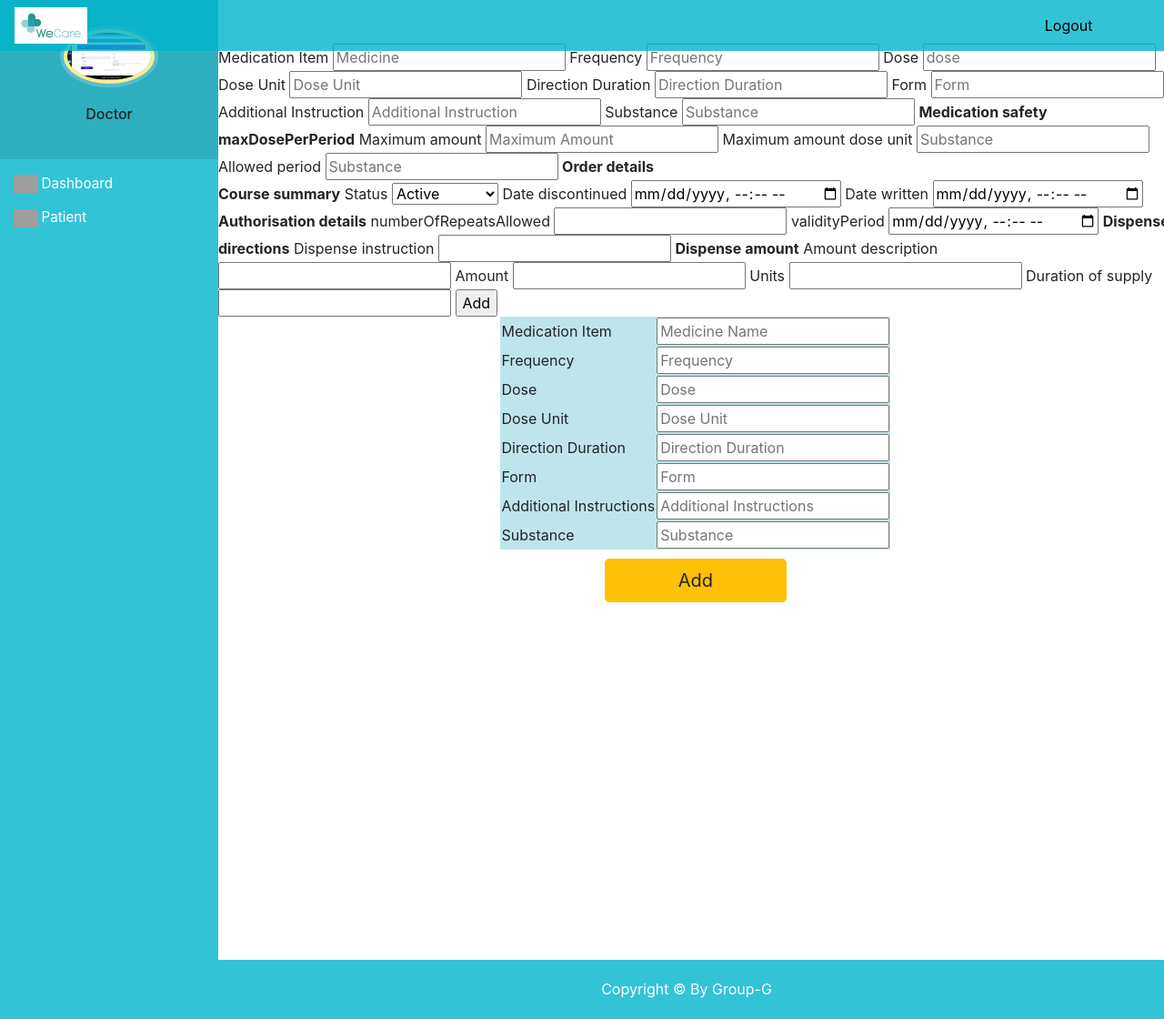
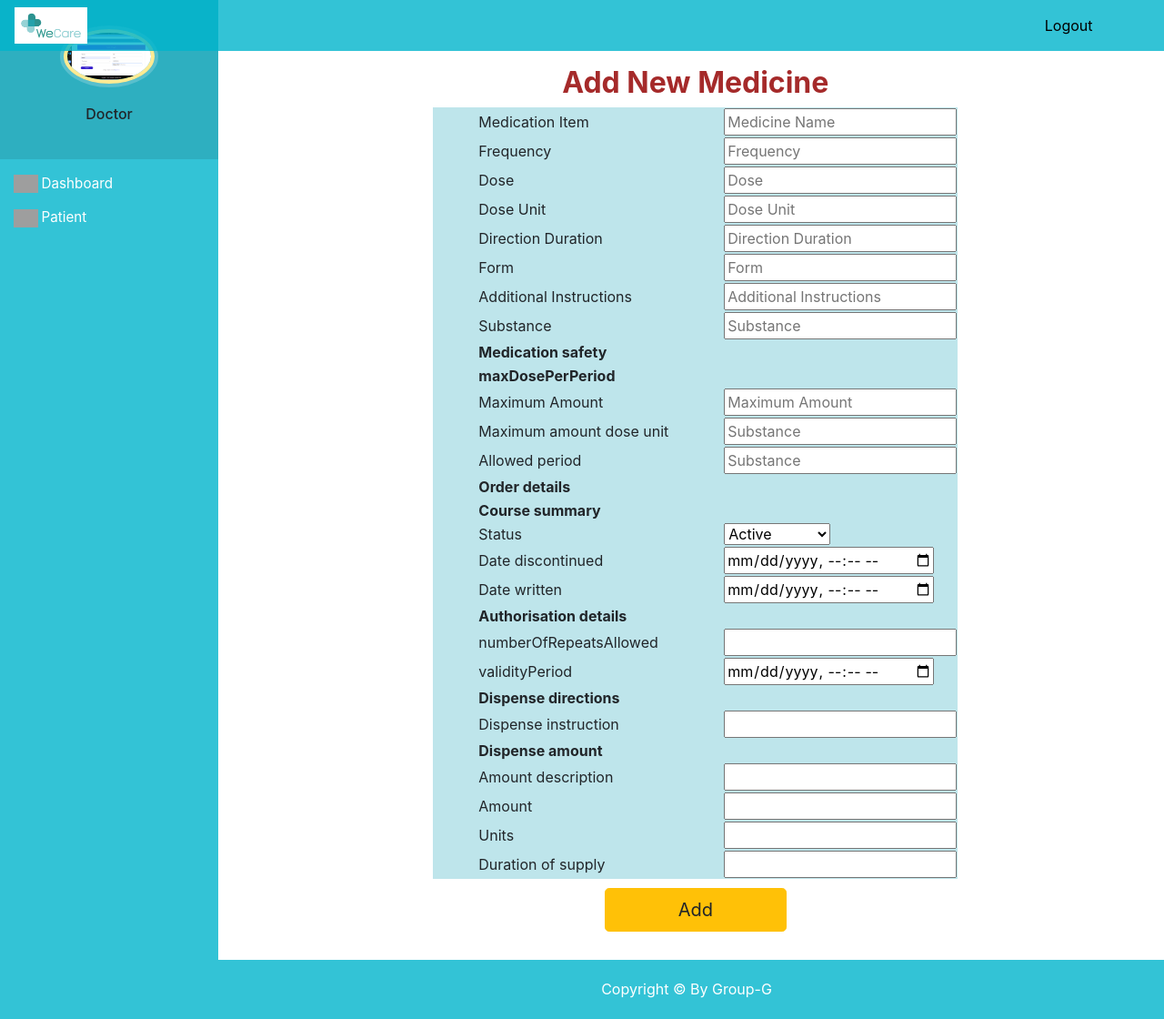
Before and after one commit to KABIR09/Open_HMS, a Django app: template templates/hospital/doctor_add_medicine.html in a window 1280 px wide. Shown: the whole page at 91% size. Run offline with Django 3.2, Linux system fonts and the light colour scheme; the template is opened without the code that fills it: values that come from a table or form of the project are taken from there, others are empty; data comes from the database, SQL or seed files in the repository; both versions use the stored data as it was after the commit; some libraries are stand-ins or nearby versions; grey boxes are pictures that could not be loaded.

Commit message:
Add New Medicine

```diff
--- a/templates/hospital/doctor_add_medicine.html
+++ b/templates/hospital/doctor_add_medicine.html
@@ -5,251 +5,10 @@
 {% load widget_tweaks %}
 <form method="POST">
     {% csrf_token %}
+    <!-- On tables -->
+    <br>
+    <h2 style="text-align: center; color: brown; font-weight: bold;">Add New Medicine</h2>
 
-    <tr class="item">
-        <td>
-            Medication Item
-        </td>
-
-        <td>
-            <input type="text" name="medicationItem" placeholder="Medicine" value="">
-        </td>
-    </tr>
-
-    <tr class="item">
-        <td>
-            Frequency
-        </td>
-
-        <td>
-            <input type="number" name="frequency" placeholder="Frequency" value="">
-        </td>
-    </tr>
-
-    <tr class="last">
-        <td>
-            Dose
-        </td>
-
-        <td>
-            <input type="number" name="dose" placeholder="dose" value="">
-        </td>
-    </tr>
-    <tr class="last">
-        <td>
-            Dose Unit
-        </td>
-
-        <td>
-            <input type="text" name="doseUnit" placeholder="Dose Unit" value="">
-        </td>
-    </tr>
-
-    <tr class="last">
-        <td>
-            Direction Duration
-        </td>
-
-        <td>
-            <input type="text" name="directionDuration" placeholder="Direction Duration" value="">
-        </td>
-    </tr>
-
-    <tr class="last">
-        <td>
-            Form
-        </td>
-
-        <td>
-            <input type="text" name="form" placeholder="Form" value="">
-        </td>
-    </tr>
-
-    <tr class="last">
-        <td>
-            Additional Instruction
-        </td>
-
-        <td>
-            <input type="text" name="additionalInstruc" placeholder="Additional Instruction" value="">
-        </td>
-    </tr>
-
-    <tr class="last">
-        <td>
-            Substance
-        </td>
-
-        <td>
-            <input type="text" name="substance" placeholder="Substance" value="">
-        </td>
-    </tr>
-
-    <tr class="last">
-        <td>
-            <b>Medication safety </b> <br>
-            <b>maxDosePerPeriod</b>
-        </td>
-        <td>
-            Maximum amount
-        </td>
-
-        <td>
-            <input type="text" name="safetyAmount" placeholder="Maximum Amount" value="">
-        </td>
-    </tr>
-    <tr class="last">
-
-        <td>
-            Maximum amount dose unit
-        </td>
-
-
-        <td>
-            <input type="text" name="safetyDoseUnit" placeholder="Substance" value="">
-        </td>
-    </tr>
-    <tr class="last">
-
-        <td>
-            Allowed period
-        </td>
-
-
-        <td>
-            <input type="text" name="safetyAllowedPer" placeholder="Substance" value="">
-        </td>
-    </tr>
-
-    <tr class="last">
-        <td>
-            <b>Order details</b><br>
-            <b>Course summary</b>
-        </td>
-        <td>
-            Status
-        </td>
-
-        <td>
-
-            <select name="orderStatus" >
-                <option value="Active">Active</option>
-                <option value="Stopped">Stopped</option>
-                <option value="Never active">Never active</option>
-                <option value="Completed">Completed</option>
-                <option value="Obsolete">Obsolete</option>
-                <option value="Suspended">Suspended</option>
-                <option value="Draft">Draft</option>
-
-            </select>
-
-        </td>
-    </tr>
-
-    <tr class="last">
-        <td>
-            Date discontinued
-        </td>
-
-        <td>
-            <input type="datetime-local" name="orderDateDisc" placeholder="Substance" value="">
-        </td>
-    </tr>
-    <tr class="last">
-        <td>
-            Date written
-        </td>
-
-        <td>
-            <input type="datetime-local" name="orderDateWritten" placeholder="Substance" value="">
-        </td>
-    </tr>
-
-    <tr class="last">
-        <td>
-            <b>Authorisation details</b>
-        </td>
-        <td>
-            numberOfRepeatsAllowed
-        </td>
-
-        <td>
-            <input type="number" name="authRepeat" placeholder="" value="">
-        </td>
-    </tr>
-    <tr class="last">
-        <td>
-            validityPeriod
-        </td>
-
-        <td>
-            <input type="datetime-local" name="authValPer" placeholder="" value="">
-        </td>
-    </tr>
-    <tr class="last">
-        <td>
-            <b>Dispense directions</b>
-        </td>
-        <td>
-            Dispense instruction
-        </td>
-
-        <td>
-            <input type="text" name="dispInstruc" placeholder="" value="">
-        </td>
-    </tr>
-
-    <tr class="last">
-        <td>
-             <b>Dispense amount</b>
-        </td>
-        <td>
-            Amount description
-        </td>
-
-        <td>
-            <input type="text" name="dispDescrip" placeholder="" value="">
-        </td>
-    </tr>
-    <tr class="last">
-        <td>
-            Amount
-        </td>
-
-        <td>
-            <input type="number" name="dispAmount" placeholder="" value="">
-        </td>
-    </tr>
-    <tr class="last">
-        <td>
-            Units
-        </td>
-
-        <td>
-            <input type="text" name="dispAmountUnits" placeholder="" value="">
-        </td>
-    </tr>
-    <tr class="last">
-        <td>
-            Duration of supply
-        </td>
-
-        <td>
-            <input type="text" name="dispDurution" placeholder="" value="">
-        </td>
-    </tr>
-
-
-    <tr class="total">
-        <td></td>
-
-        <td>
-            <input type="submit" name="submit" value="Add">
-
-        </td>
-    </tr>
-
-    <!-- On tables -->
     <table class="table-info">
         <tr class="table-info">
             <tr>
@@ -257,52 +16,47 @@
                     Medication Item
                 </td>
                 <td>
-                    <input type="text" name="medicationItem" required placeholder="Medicine Name" value="">
+                    <input type="text" required name="medicationItem" required placeholder="Medicine Name" value="">
                 </td>
             </tr>
             <tr>
                 <td class="table-info">
                     Frequency
                 </td>
-
                 <td>
-                    <input type="number" name="frequency" required placeholder="Frequency" value="">
+                    <input type="number" required name="frequency" required placeholder="Frequency" value="">
                 </td>
             </tr>
             <tr>
                 <td class="table-info">
                     Dose
                 </td>
-
                 <td>
-                    <input type="number" name="dose" required placeholder="Dose" value="">
+                    <input type="number" required name="dose" required placeholder="Dose" value="">
                 </td>
             </tr>
             <tr>
                 <td class="table-info">
                     Dose Unit
                 </td>
-
                 <td>
-                    <input type="text" name="doseUnit" required placeholder="Dose Unit" value="">
+                    <input type="text" required name="doseUnit" required placeholder="Dose Unit" value="">
                 </td>
             </tr>
             <tr>
                 <td class="table-info">
                     Direction Duration
                 </td>
-
                 <td>
-                    <input type="text" name="directionDuration" required placeholder="Direction Duration" value="">
+                    <input type="text" required name="directionDuration" required placeholder="Direction Duration" value="">
                 </td>
             </tr>
             <tr>
                 <td class="table-info">
                     Form
                 </td>
-
                 <td>
-                    <input type="text" name="form" required placeholder="Form" value="">
+                    <input type="text" required name="form" required placeholder="Form" value="">
                 </td>
             </tr>
             <tr>
@@ -310,16 +64,161 @@
                     Additional Instructions
                 </td>
                 <td>
-                    <input type="text" name="additionalInstruc" required placeholder="Additional Instructions" value="">
+                    <input type="text" required name="additionalInstruc" required placeholder="Additional Instructions" value="">
                 </td>
             </tr>
             <tr>
                 <td class="table-info">
                     Substance
                 </td>
+                <td>
+                    <input type="text" required name="substance" required placeholder="Substance" value="">
+                </td>
+            </tr>
+            <tr class="last">
+                <td class="table-info">
+                    <b>Medication safety </b>
+                </td>
+            </tr>
+            <tr>
+                <td class="table-info">
+                    <b>maxDosePerPeriod</b>
+                </td>
+            </tr>
+            <tr>
+                <td class="table-info">
+                    Maximum Amount
+                </td>
+                <td>
+                    <input type="text" required name="safetyAmount" placeholder="Maximum Amount" value="">
+                </td>
+            </tr>
+            <tr>
+                <td class="table-info">
+                    Maximum amount dose unit
+                </td>
+                <td>
+                    <input type="text" required name="safetyDoseUnit" placeholder="Substance" value="">
+                </td>
+            </tr>
+            <tr>
+                <td class="table-info">
+                    Allowed period
+                </td>
+                <td>
+                    <input type="text" required name="safetyAllowedPer" placeholder="Substance" value="">
+                </td>
+            </tr>
 
+            <tr>
+                <td class="table-info">
+                    <b>Order details</b>
+                </td>
+            </tr>
+            <tr>
+                <td class="table-info">
+                    <b>Course summary</b>
+                </td>
+            </tr>
+            <tr>
+                <td class="table-info">
+                    Status
+                </td>
                 <td>
-                    <input type="text" name="substance" required placeholder="Substance" value="">
+                    <select required name="orderStatus" >
+                        <option value="Active">Active</option>
+                        <option value="Stopped">Stopped</option>
+                        <option value="Never active">Never active</option>
+                        <option value="Completed">Completed</option>
+                        <option value="Obsolete">Obsolete</option>
+                        <option value="Suspended">Suspended</option>
+                        <option value="Draft">Draft</option>
+                    </select>
+                </td>
+            </tr>
+            <tr>
+                <td class="table-info">
+                    Date discontinued
+                </td>
+                <td>
+                    <input type="datetime-local" required name="orderDateDisc" placeholder="Substance" value="">
+                </td>
+            </tr>
+            <tr>
+                <td class="table-info">
+                    Date written
+                </td>
+                <td>
+                    <input type="datetime-local" required name="orderDateWritten" placeholder="Substance" value="">
+                </td>
+            </tr>
+            <tr>
+                <td class="table-info">
+                    <b>Authorisation details</b>
+                </td>
+            <tr>
+                <td class="table-info">
+                    numberOfRepeatsAllowed
+                </td>
+                <td>
+                    <input type="number" required name="authRepeat" placeholder="" value="">
+                </td>
+            </tr>
+            <tr>
+                <td class="table-info">
+                    validityPeriod
+                </td>
+                <td>
+                    <input type="datetime-local" required name="authValPer" placeholder="" value="">
+                </td>
+            </tr>
+            <tr>
+                <td class="table-info">
+                    <b>Dispense directions</b>
+                </td>
+            <tr>
+                <td class="table-info">
+                    Dispense instruction
+                </td>
+                <td>
+                    <input type="text" required name="dispInstruc" placeholder="" value="">
+                </td>
+            </tr>
+            <tr>
+                <td class="table-info">
+                     <b>Dispense amount</b>
+                </td>
+            </tr>
+            <tr>
+                <td class="table-info">
+                    Amount description
+                </td>
+                <td>
+                    <input type="text" required name="dispDescrip" placeholder="" value="">
+                </td>
+            </tr>
+            <tr>
+                <td class="table-info">
+                    Amount
+                </td>
+                <td>
+                    <input type="number" required name="dispAmount" placeholder="" value="">
+                </td>
+            </tr>
+            <tr>
+                <td class="table-info">
+                    Units
+                </td>
+                <td>
+                    <input type="text" required name="dispAmountUnits" placeholder="" value="">
+                </td>
+            </tr>
+            <tr>
+                <td class="table-info">
+                    Duration of supply
+                </td>
+                <td>
+                    <input type="text" required name="dispDurution" placeholder="" value="">
                 </td>
             </tr>
         </tr>
@@ -327,14 +226,14 @@
 
     <center>
         <input type="submit" value="Add" name="submit" class="btn btn-lg btn-warning"></button>
-        <!-- <input type="submit" name="submit" value="Add" style="background-color: #c13434;border-radius: 3px solid #c13434; height: 40px; width: 80px; border-radius: 10px;"> -->
     </center>
-
 
     <style>
         .table-info {
         margin-left: auto;
         margin-right: auto;
+        padding-left: 50px;
+        padding-right: 60px;
         }
         .btn-lg {
             margin-top: 10px;
@@ -344,5 +243,6 @@
 
 </form>
 
+<br><br><br><br>
 
 {% endblock content %}
--- a/templates/hospital/doctor_dashboard.html
+++ b/templates/hospital/doctor_dashboard.html
@@ -12,7 +12,7 @@
       <table class="table table-hover table-striped" id="dev-table">
         <thead class="thead-dark">
           <tr>
-            <th> Name</th>
+            <th>Name</th>
             <th>Picture</th>
             <th>Contact</th>
             <th>Address</th>
```
Also changed, not shown: db.sqlite3.
